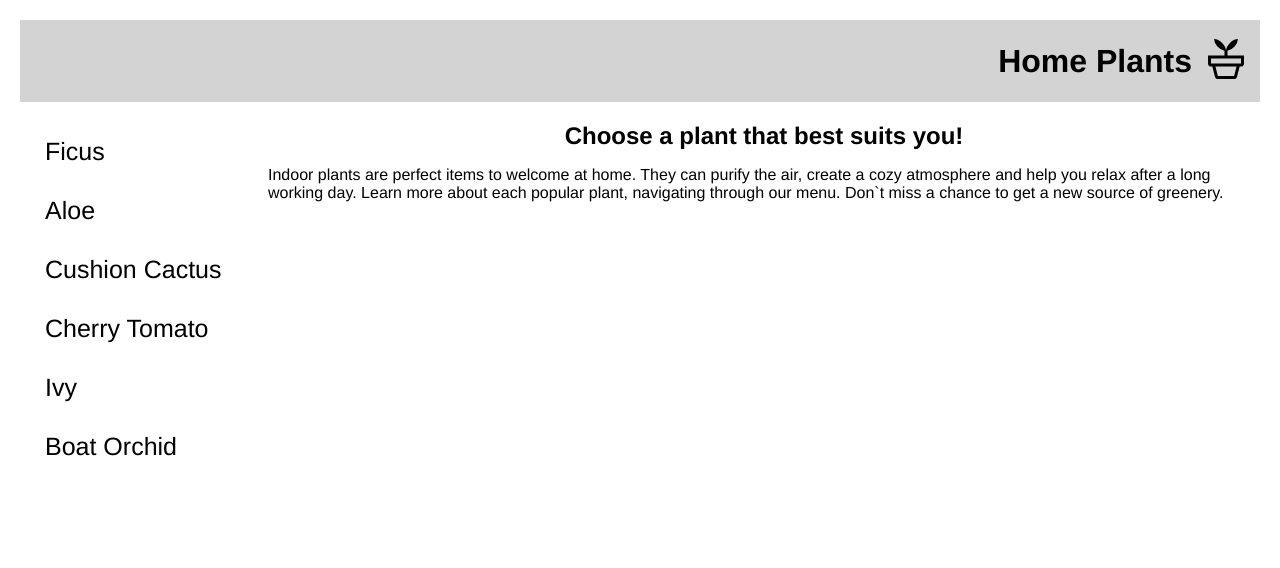
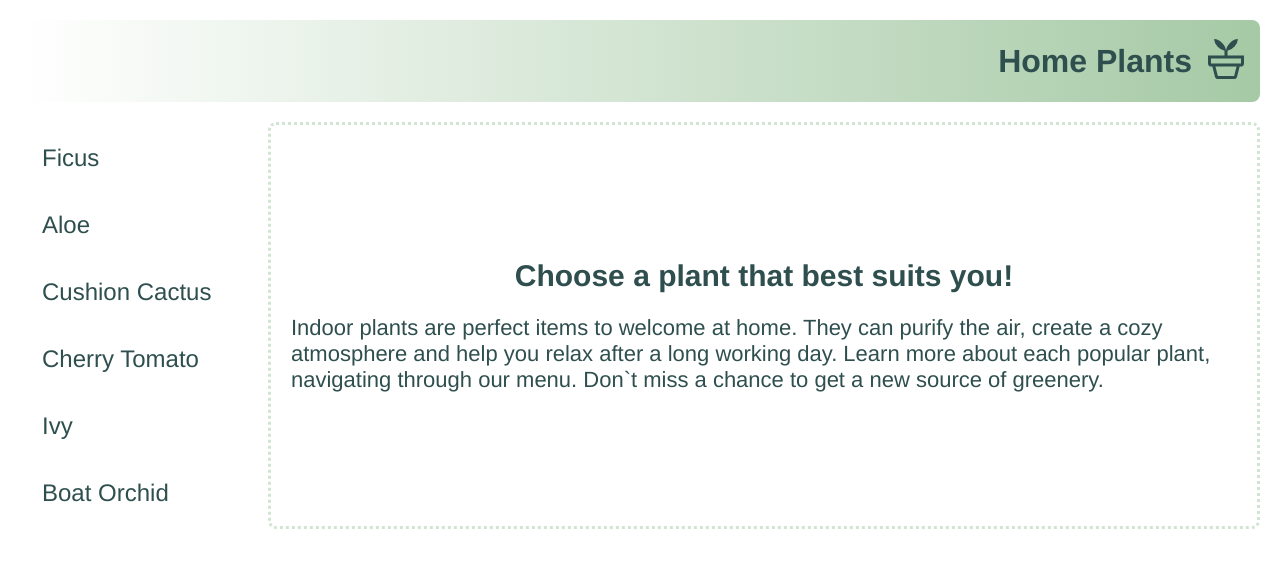
Before and after one commit to d-pozniak/js-dom, a plain HTML site: page index.html in a window 1280 px wide. Drawn offline with Linux system fonts and the light colour scheme.

Commit message:
implemented basic requirements

```diff
--- a/scripts/main.js
+++ b/scripts/main.js
@@ -88,6 +88,8 @@ function showIntroContent(){
     description.appendChild(tempDescr);
 }
 
+let clickedId;
+
 function showPlantInfo(e){
     return function(){
         const plantToShow = Plants.filter((plant) => plant.id === e.id[e.id.length - 1] )[0];
@@ -101,12 +103,25 @@ function showPlantInfo(e){
     }
 }
 
+function makeActive(e){
+    return function () {
+        if (clickedId && (e.id !== clickedId)) {
+            document.getElementById(clickedId).classList.remove('active');
+        }
+        clickedId = e.id;
+        e.classList.add('active');
+    }
+}
+
 function main(){
     createListItems();
     showIntroContent();
 
     const plants = document.querySelectorAll('.nav-list--item');
-    plants.forEach((plant) => plant.addEventListener("click", showPlantInfo(plant)));
+    plants.forEach((plant) => {
+        plant.addEventListener("click", showPlantInfo(plant));
+        plant.addEventListener("click", makeActive(plant));
+    });
 }
 
 document.addEventListener("DOMContentLoaded", main);
--- a/styles/styles.css
+++ b/styles/styles.css
@@ -14,30 +14,40 @@ header,
 nav,
 ul,
 h1,
-h2{
+h2,
+h3,
+p{
     margin: 0;
     padding: 0;
     border: 0;
 }
 body{
     font-family: Helvetica, sans-serif;
+    color: #2F4F4F;
 }
 .page-wrapper{
     margin: 0 auto;
-    max-width: 1440px;
+    max-width: 1560px;
     padding: 0 20px;
 }
 .page-header{
     margin: 20px 0;
     padding: 15px 10px;
-    background-color: lightgray;
+    background-image: linear-gradient(to right, transparent, rgba(143, 188, 143, 0.8));
+    border-radius: 8px;
+}
+.page-logo{
+    display: flex;
+    justify-content: flex-end;
 }
 .page-logo a{
     display: flex;
     align-items: center;
-    justify-content: flex-end;
     text-decoration: none;
-    color: black;
+    color: #2F4F4F;
+}
+.page-logo svg{
+    fill: #2F4F4F;
 }
 .page-title{
     margin: 0 10px;
@@ -45,7 +55,6 @@ body{
 .sections-wrapper{
     display: flex;
     justify-content: space-between;
-    /*height: 100vh;*/
 }
 .side-menu{
 
@@ -54,16 +63,63 @@ body{
     list-style: none;
 }
 .nav-list--item{
-    font-size: 25px;
-    padding: 15px 25px;
+    font-size: 24px;
+    padding: 15px;
     cursor:pointer;
+    border: 2px solid transparent;
+    border-radius: 8px;
+    margin: 5px;
 }
 .nav-list--item:hover{
-    background-color: lightseagreen;
+    background-color: rgba(143, 188, 143, 0.4);
+    border-radius: 8px;
 }
 .main-content--wrapper{
     width: 80%;
 }
-.content-title{
+.main-content{
+    display: flex;
+    flex-direction: column;
+    align-items: center;
+    justify-content: center;
+    padding: 10px;
+    height: 100%;
+    border-radius: 8px;
+    border: 3px dotted rgba(143, 188, 143, 0.4);
+}
+.content-heading{
+    padding: 10px;
+    font-size: 30px;
+    font-weight: bold;
+    border-bottom: 2px solid transparent;
+}
+.content-heading.plant {
+    border-color: rgba(143, 188, 143, 0.6);
     text-align: center;
 }
+.content-subheading{
+    text-align: center;
+    font-family: cursive;
+    font-weight: normal;
+    padding: 10px;
+}
+.content-description{
+    padding: 10px;
+    display: flex;
+    flex-direction: column;
+    align-items: center;
+}
+.plant-img{
+    height: 275px;
+    margin: 20px 0;
+}
+.content-text{
+    font-size: 22px;
+}
+.active{
+    border-color: #2F4F4F;
+    background-color: rgba(143, 188, 143, 0.8);
+}
+.active:hover{
+    background-color: rgba(143, 188, 143, 0.8);
+}
```
Also changed, not shown: img/aloe.png, img/cactus.png, img/cherry-tomato.png, img/ficus.png, img/ivy.png, img/orchid.png.
